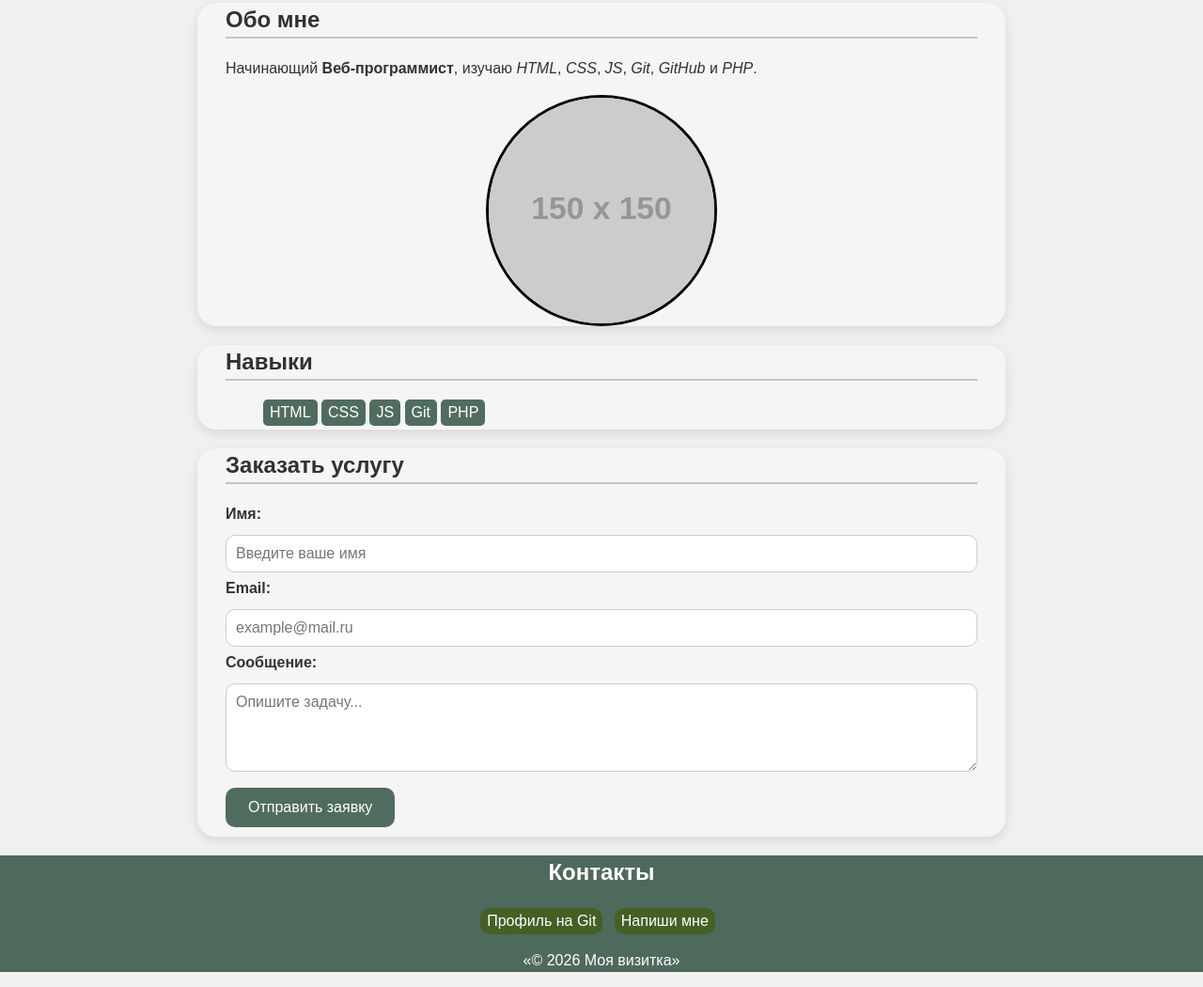
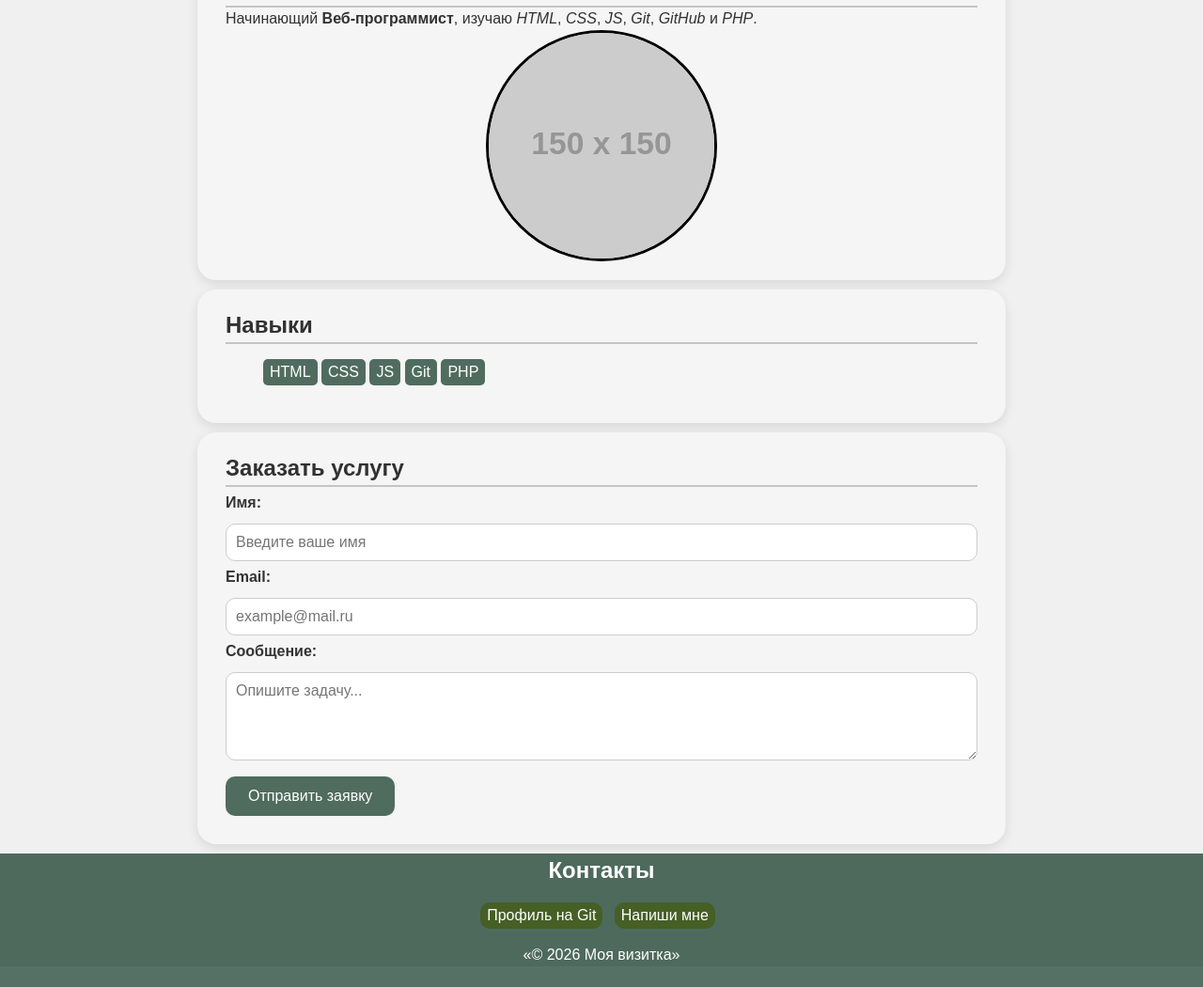
Before and after one commit to hogoteki/visitka, a plain HTML site: page index.html in a window 1280 px wide. Shown: the part 180-1230 px from the top of the page at 94% size. After the commit the page ends 1208 px from the top, so only its background shows below. Drawn offline with Linux system fonts and the light colour scheme; placeholder pictures from the web are drawn by us.

Commit message:
Финальный вид сайта: сброс отступов для(p, h1, h2), фоны для html body, отступы section

```diff
--- a/style.css
+++ b/style.css
@@ -1,11 +1,31 @@
+html {
+      background-color: rgba(10, 50, 32, 0.69);
+}
+
 body {
       margin: 0;
       padding: 0;
       font-family: Arial, Helvetica, sans-serif;
       color: rgba(0, 0, 0, 0.8);
       line-height: 1.5;
-      background-color: #f0f0f0
+      background-color: rgba(240, 240, 240, 1.0)
 }
+
+p {
+      margin: 0;
+      padding: 0;
+}
+
+h1 {
+      margin: 0;
+      padding: 0;
+}
+
+h2 {
+      margin: 0;
+      padding: 0;
+}
+
 
 header {
       background-color: rgba(10, 50, 32, 0.7);
@@ -29,7 +49,8 @@
       max-width: 800px;
       background-color: whitesmoke;
       margin: 0 auto;
-      padding: 0px 30px;
+      margin-bottom: 10px;
+      padding: 20px 30px;
       border-radius: 20px;
       box-shadow: 0 4px 12px rgba(0, 0, 0, 0.1);
 }
```
